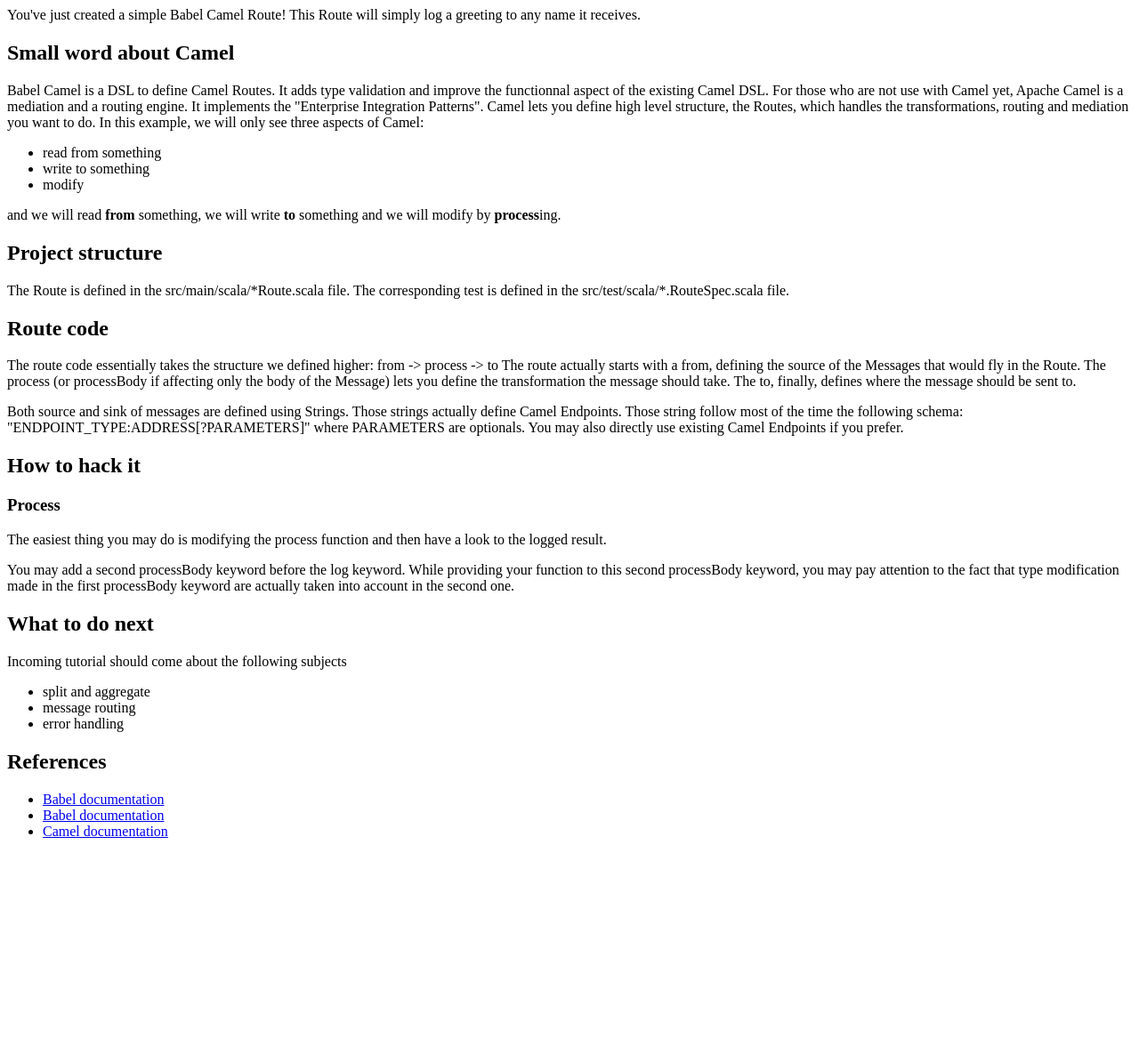
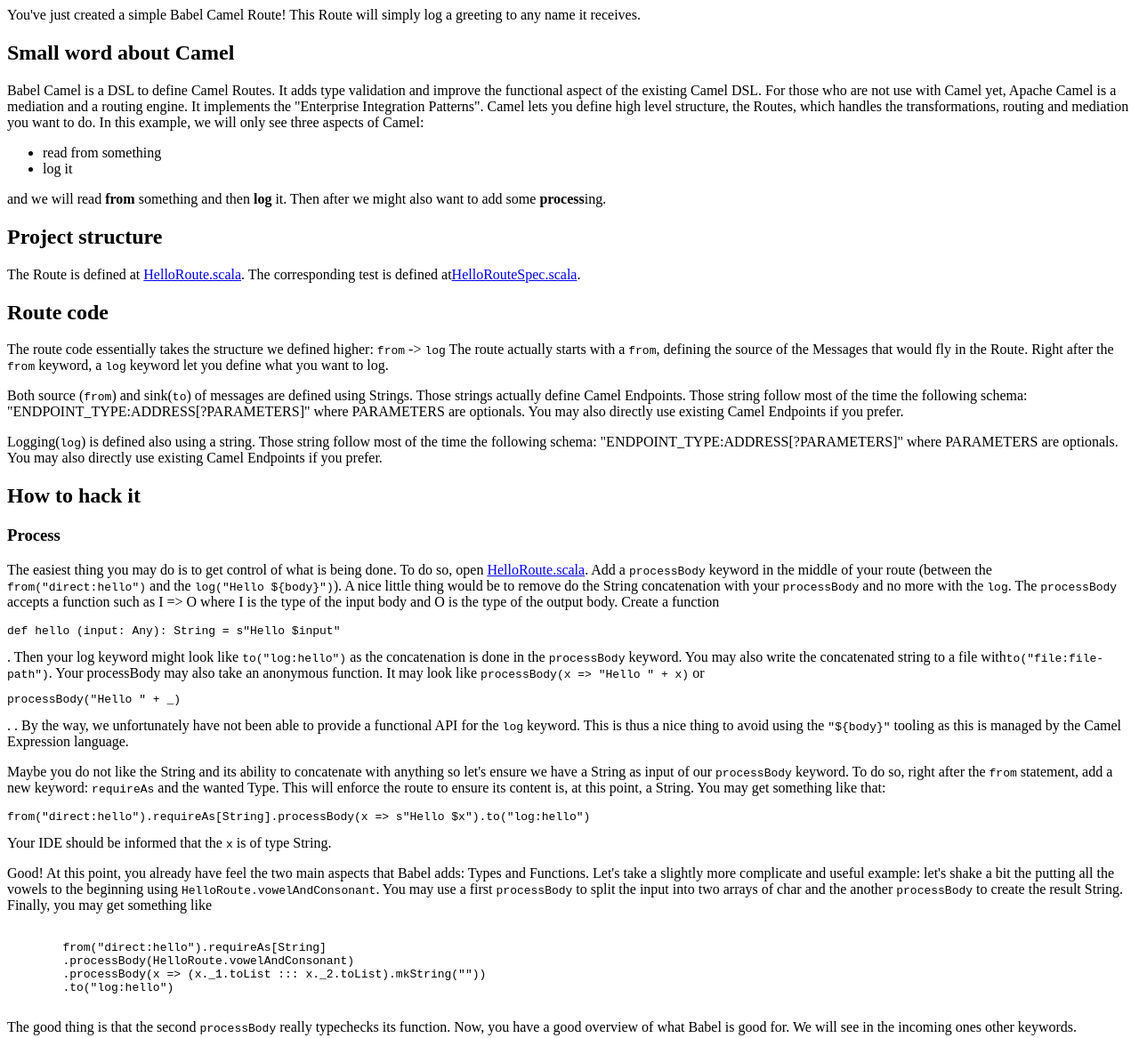
Before and after one commit to Crossing-Tech/babel-hello-template, a plain HTML site: page tutorial/index.html in a window 1280 px wide. Shown: the top 1167 px of the page at 89% size. Before the commit the page ends 960 px from the top, so only its background shows below. Drawn offline with Linux system fonts and the light colour scheme.

Commit message:
improved tutorial

```diff
--- a/tutorial/index.html
+++ b/tutorial/index.html
@@ -10,7 +10,7 @@
     <h2>Small word about Camel</h2>
 
     <p>
-        Babel Camel is a DSL to define Camel Routes. It adds type validation and improve the functionnal aspect of the
+        Babel Camel is a DSL to define Camel Routes. It adds type validation and improve the functional aspect of the
         existing Camel DSL.
         For those who are not use with Camel yet, Apache Camel is a mediation and a routing engine. It implements the
         "Enterprise Integration Patterns".
@@ -19,29 +19,41 @@
         In this example, we will only see three aspects of Camel:
     <ul>
         <li>read from something</li>
-        <li>write to something</li>
-        <li>modify</li>
+        <li>log it</li>
     </ul>
-    and we will read <b>from</b> something, we will write <b>to</b> something and we will modify by <b>process</b>ing.
+    and we will read <b>from</b> something and then <b>log</b> it. Then after we might also want to add some
+    <b>process</b>ing.
     </p>
+
     <h2>Project structure</h2>
 
     <p>
-        The Route is defined in the src/main/scala/*Route.scala file.
-        The corresponding test is defined in the src/test/scala/*.RouteSpec.scala file.
+        The Route is defined at <a href="#code/src/main/scala/HelloRoute.scala" class="shortcut">HelloRoute.scala</a>.
+        The corresponding test is defined at<a href="#code/src/test/scala/HelloRouteSpec.scala" class="shortcut">HelloRouteSpec.scala</a>.
     </p>
 
     <h2>Route code</h2>
 
     <p>
-        The route code essentially takes the structure we defined higher: from -> process -> to
-        The route actually starts with a from, defining the source of the Messages that would fly in the Route.
-        The process (or processBody if affecting only the body of the Message) lets you define the transformation the message should take.
-        The to, finally, defines where the message should be sent to.
+        The route code essentially takes the structure we defined higher: <code>from</code> -> <code>log</code>
+        The route actually starts with a <code>from</code>, defining the source of the Messages that would fly in the
+        Route.
+        Right after the <code>from</code> keyword, a <code>log</code> keyword let you define what you want to log.
     </p>
+
     <p>
-        Both source and sink of messages are defined using Strings. Those strings actually define Camel Endpoints.
-        Those string follow most of the time the following schema: "ENDPOINT_TYPE:ADDRESS[?PARAMETERS]" where PARAMETERS are optionals.
+        Both source (<code>from</code>) and sink(<code>to</code>) of messages are defined using Strings. Those strings
+        actually define Camel Endpoints.
+        Those string follow most of the time the following schema: "ENDPOINT_TYPE:ADDRESS[?PARAMETERS]" where PARAMETERS
+        are optionals.
+
+        You may also directly use existing Camel Endpoints if you prefer.
+    </p>
+
+    <p>
+        Logging(<code>log</code>) is defined also using a string.
+        Those string follow most of the time the following schema: "ENDPOINT_TYPE:ADDRESS[?PARAMETERS]" where PARAMETERS
+        are optionals.
 
         You may also directly use existing Camel Endpoints if you prefer.
     </p>
@@ -51,13 +63,54 @@
     <h3>Process</h3>
 
     <p>
-        The easiest thing you may do is modifying the process function and then have a look to the logged result.
+        The easiest thing you may do is to get control of what is being done.
+        To do so, open <a href="#code/src/main/scala/HelloRoute.scala" class="shortcut">HelloRoute.scala</a>.
+        Add a <code>processBody</code> keyword in the middle of your route (between the
+        <code>from("direct:hello")</code> and the <code>log("Hello ${body}")</code>). A nice little thing would be to
+        remove do the String concatenation with your <code>processBody</code> and no more with the <code>log</code>.
+
+        The <code>processBody</code> accepts a function such as I => O where I is the type of the input body and O is
+        the type of the output body. Create a function <pre><code>def hello (input: Any): String = s"Hello $input"</code></pre>.
+
+        Then your log keyword might look like <code>to("log:hello")</code> as the concatenation is done in the
+        <code>processBody</code> keyword. You may also write the concatenated string to a file with<code>to("file:file-path")</code>.
+
+        Your processBody may also take an anonymous function. It may look like <code>processBody(x => "Hello " + x)</code>
+        or <pre><code>processBody("Hello " + _)</code></pre>.
+    .
+
+        By the way, we unfortunately have not been able to provide a functional API for the <code>log</code> keyword.
+        This is thus a nice thing to avoid using the <code>"${body}"</code> tooling as this is managed by the Camel
+        Expression language.
+    </p>
+
+    <p>
+        Maybe you do not like the String and its ability to concatenate with anything so let's ensure we have a String
+        as input of our <code>processBody</code> keyword. To do so, right after the <code>from</code> statement, add a new
+        keyword: <code>requireAs</code> and the wanted Type. This will enforce the route to ensure its content is, at this
+        point, a String. You may get something like that:
+        <pre><code>from("direct:hello").requireAs[String].processBody(x => s"Hello $x").to("log:hello")</code></pre>
+        Your IDE should be informed that the <code>x</code> is of type String.
+
     </p>
     <p>
-        You may add a second processBody keyword before the log keyword. While providing your function to this second
-        processBody keyword, you may pay attention to the fact that type modification made in the first processBody
-        keyword are actually taken into account in the second one.
+        Good! At this point, you already have feel the two main aspects that Babel adds: Types and Functions. Let's take
+        a slightly more complicate and useful example: let's shake a bit the putting all the vowels to the beginning using
+        <code>HelloRoute.vowelAndConsonant</code>. You may use a first <code>processBody</code> to split the input into
+        two arrays of char and the another <code>processBody</code> to create the result String.
+
+        Finally, you may get something like
+        <pre><code>
+        from("direct:hello").requireAs[String]
+        .processBody(HelloRoute.vowelAndConsonant)
+        .processBody(x => (x._1.toList ::: x._2.toList).mkString(""))
+        .to("log:hello")
+        </code></pre>
+
+        The good thing is that the second <code>processBody</code> really typechecks its function. Now, you have a good
+        overview of what Babel is good for. We will see in the incoming ones other keywords.
     </p>
+
     <h2>What to do next</h2>
 
     <p>
@@ -71,9 +124,9 @@
 
     <h2>References</h2>
     <ul>
-    <li><a href="http://crossing-tech.github.io/babel">Babel documentation</a></li>
-    <li><a href="https://groups.google.com/forum/#!forum/babel-user">Babel documentation</a></li>
-    <li><a href="http://camel.apache.org">Camel documentation</a></li>
+        <li><a href="http://crossing-tech.github.io/babel">Babel documentation</a></li>
+        <li><a href="https://groups.google.com/forum/#!forum/babel-user">Babel User List</a></li>
+        <li><a href="http://camel.apache.org">Camel documentation</a></li>
     </ul>
 
 </div>
```
Also changed, not shown: 3 other files.
